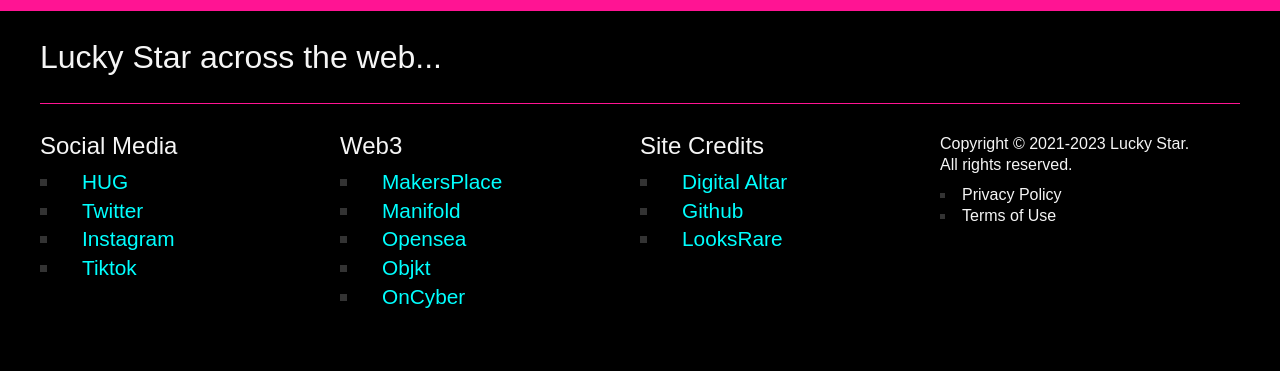
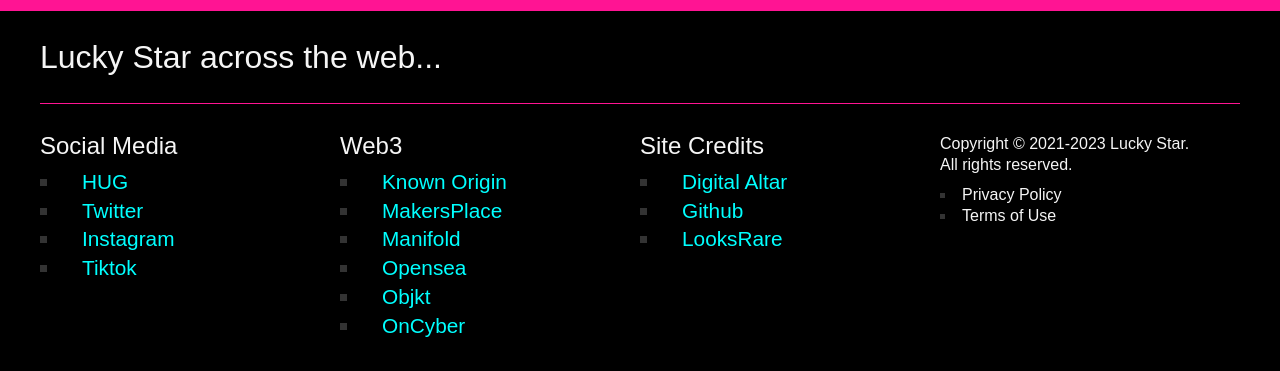
Before and after one commit to LuckySt-ar/luckyst-ar.github.io, a Jekyll site: the page built from shop.markdown, in a window 1280 px wide, cut to the strip 904-1275 px from the top of the page. Built offline with Jekyll 4.4.1, drawn with Linux system fonts in a browser that asks for light colours; some web fonts are replaced; before the commit the page ends 1246 px from its top, so only the background shows below that.

Commit message:
Update web3_links.yml
Added KO link

```diff
--- a/_data/web3_links.yml
+++ b/_data/web3_links.yml
@@ -1,5 +1,9 @@
 # web3_links.yml
 # List your Web3 specific links
+
+- name: Known Origin
+  description: Follow Lucky Star on KnownOrigin!
+  url: https://knownorigin.io/contract/0xb6a19ce490ea3b35b5dc999d9a1610c60528dfad
 
 - name: MakersPlace
   description: Follow Lucky Star on MakersPlace!
```
